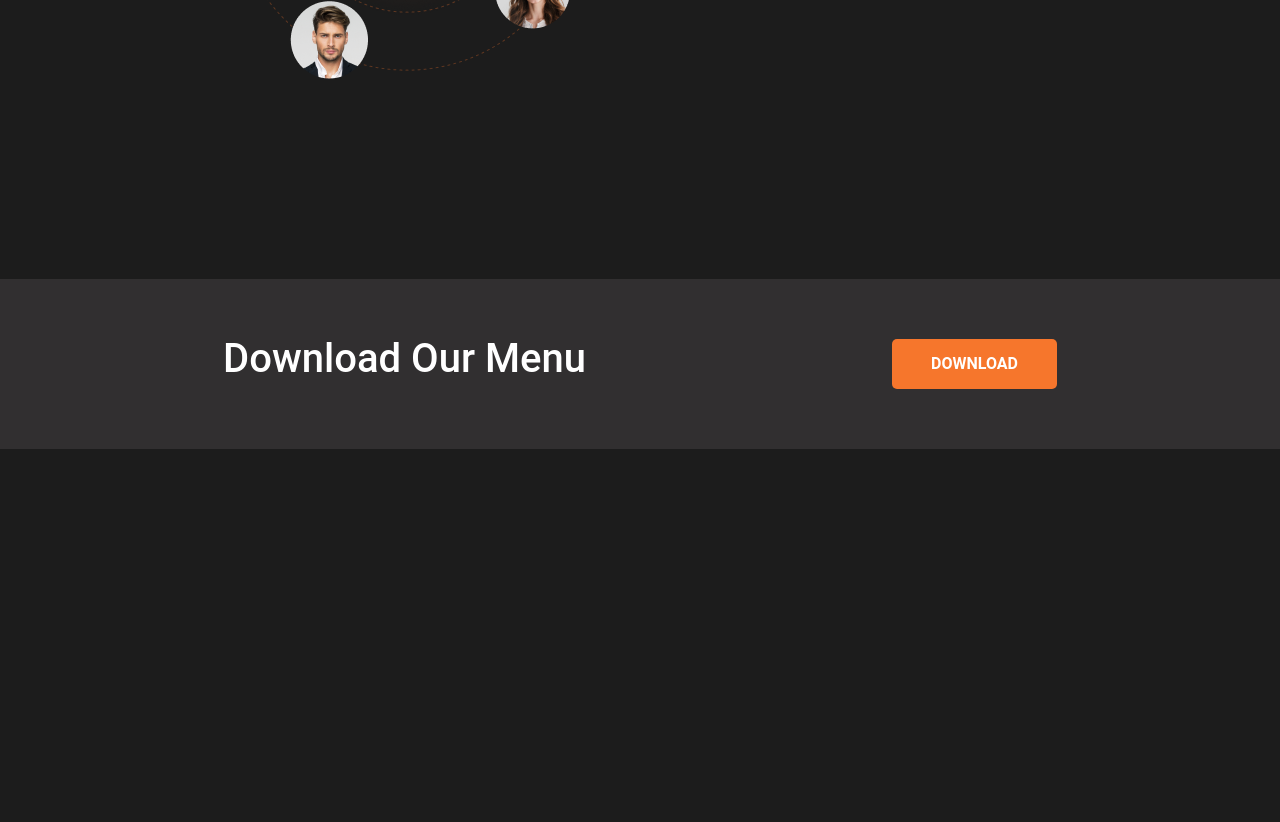
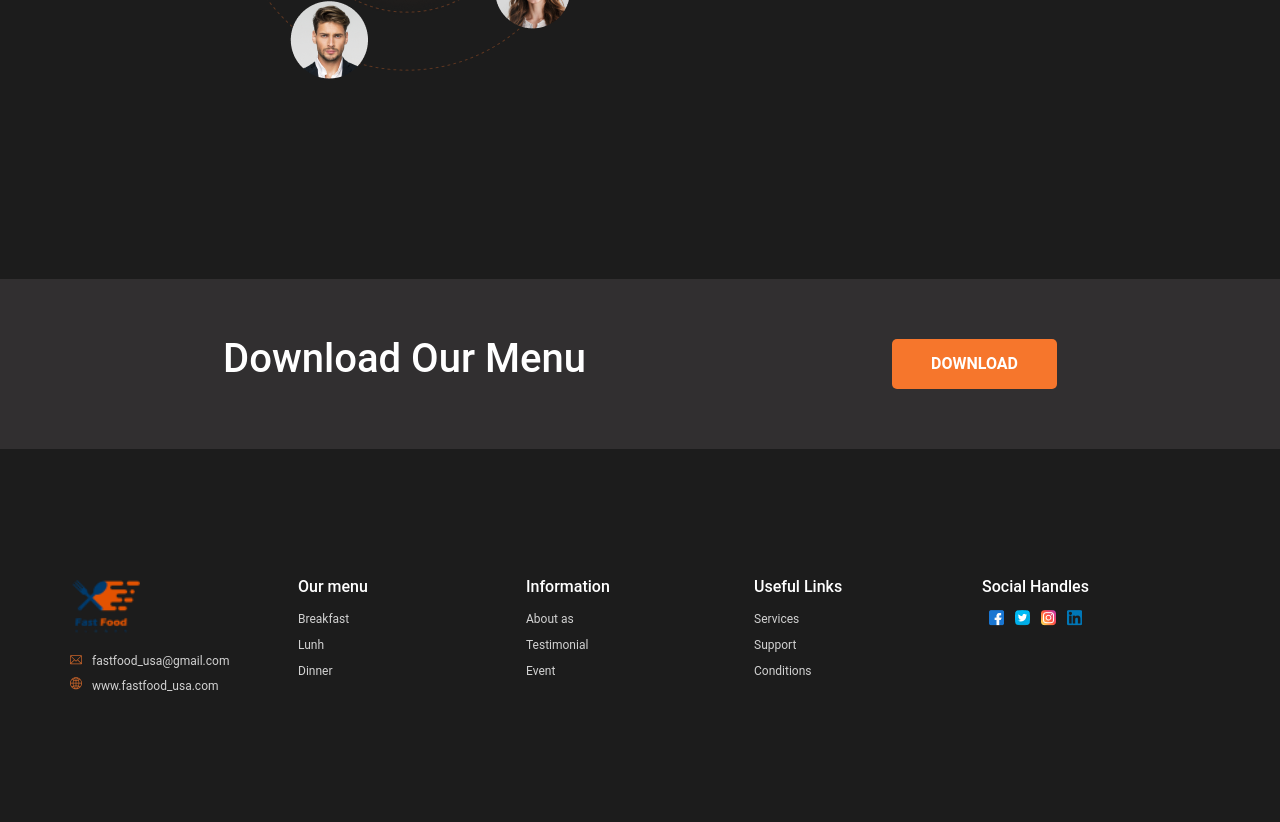
Before and after one commit to Prestoll/Mentory-Frontend, a plain HTML site: page WEB PRO Burger Landing/index.html in a window 1280 px wide. Shown: the part 3067-3889 px from the top of the page. Before the commit the page ends 3516 px from the top, so only its background shows below. Drawn offline with Linux system fonts and the light colour scheme; files whose address does not match are found by name.

Commit message:
burger finish

```diff
--- a/WEB PRO Burger Landing/css/style.css
+++ b/WEB PRO Burger Landing/css/style.css
@@ -368,3 +368,98 @@ opacity: 0.7;
     font-weight: 500;
     font-size: 40px;
 }
+
+/* Feedback */
+
+
+.footer {
+    padding: 130px 0;
+}
+
+.footer a {
+    font-size: 12px;
+    opacity: 0.8;
+}
+
+.footer a:hover {
+    opacity: 0.9;
+    transition: 0.3s;
+}
+
+.footer .footer_title {
+    font-weight: 500;
+    font-size: 16px;
+    opacity: 1;
+    margin-bottom: 15px;
+    display: inline-block;
+}
+
+.footer .container {
+    display: grid;
+    grid-template-columns: 1fr 3fr 1fr;
+}
+
+
+.footer_contacts {
+    display: flex;
+    flex-direction: column;
+    align-items: self-start;
+}
+
+.footer_logo {
+    margin-bottom: 20px;
+    width: 70px;
+}
+
+.footer_link + .footer_link {
+    margin-top: 10px;
+}
+
+.footer_link::before {
+    margin-right: 10px;
+}
+
+.footer_link_mail::before {
+    content: url("../images/icons/mail.svg");
+}
+
+.footer_link_web::before {
+    content: url("../images/icons/global.svg");
+}
+
+.footer_nav {
+
+}
+
+.footer_nav_list {
+  display: grid;
+  grid-template-columns: repeat(3, 1fr);
+}
+
+.footer_nav_title {
+
+}
+
+.footer_inner_list {
+
+}
+
+.footer_list_menu + .footer_list_menu{
+margin-top: 10px;
+}
+
+.footer_socials {
+}
+
+.footer_socials_icons {
+
+}
+
+.footer_social_link {
+    opacity: 1 !important;
+    margin-left: 7px;
+}
+
+.footer_social_link +.footer_social_link {
+margin-left: 7px;
+}
--- a/WEB PRO Burger Landing/index.html
+++ b/WEB PRO Burger Landing/index.html
@@ -128,15 +128,51 @@
             </div>
         </div>
     </main>
+
+    <footer class="footer">
+        <div class="container">
+            <div class="footer_contacts">
+                <img src="./images/icons/logo.png" alt="Логотип" class="footer_logo">
+                <a class="footer_link footer_link_mail" href="mailto:fastfood_usa@gmail.com">fastfood_usa@gmail.com</a>
+                <a class="footer_link footer_link_web" href="#!">www.fastfood_usa.com</a>
+            </div>
+            <nav class="footer_nav">
+                <ul class="footer_nav_list">
+                    <li class="footer_nav_title"><a class="footer_title" href="#!">Our menu</a>
+                        <ul class="footer_inner_list">
+                            <li class="footer_list_menu"><a href="#!">Breakfast</a></li>
+                            <li class="footer_list_menu"><a href="#!">Lunh</a></li>
+                            <li class="footer_list_menu"><a href="#!">Dinner</a></li>
+                        </ul>
+                    </li>
+                    <li class="footer_nav_title"><a class="footer_title" href="#!">Information</a>
+                        <ul class="footer_inner_list">
+                            <li class="footer_list_menu"><a href="#!">About as</a></li>
+                            <li class="footer_list_menu"><a href="#!">Testimonial</a></li>
+                            <li class="footer_list_menu"><a href="#!">Event</a></li>
+                        </ul>
+                    </li>
+                    <li class="footer_nav_title"><a class="footer_title" href="#!">Useful Links</a>
+                        <ul class="footer_inner_list">
+                            <li class="footer_list_menu"><a href="#!">Services</a></li>
+                            <li class="footer_list_menu"><a href="#!">Support</a></li>
+                            <li class="footer_list_menu"><a href="#!">Conditions</a></li>
+                        </ul>
+                    </li>
+                </ul>
+            </nav>
+        <div class="footer_socials">
+                <p class="footer_title">Social Handles</p>
+        <div class="footer_socials_icons">
+            <a href="#!" class="footer_social_link"><img src="./images/icons/socials/facebook.png" alt=""></a>
+            <a href="#!" class="footer_social_link"><img src="./images/icons/socials/twitter.png" alt=""></a>
+            <a href="#!" class="footer_social_link"><img src="./images/icons/socials/instagram.png" alt=""></a>
+            <a href="#!" class="footer_social_link"><img src="./images/icons/socials/linkedin.png" alt=""></a>
+        </div>
+        </div>
+        </div>
+    </footer>
 </body>
 </html>
 <!--
-
-
-
-
-$5
-$6
-$6
-$8
  -->
```
